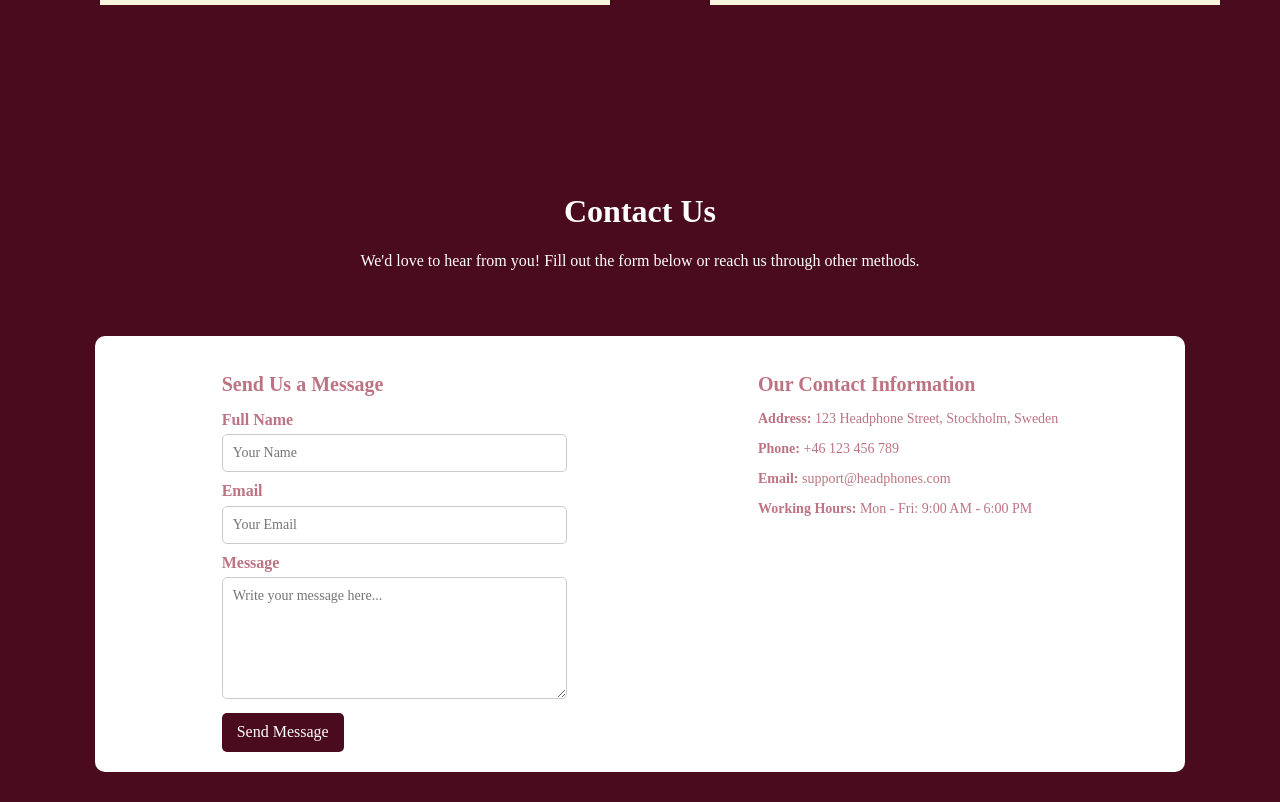
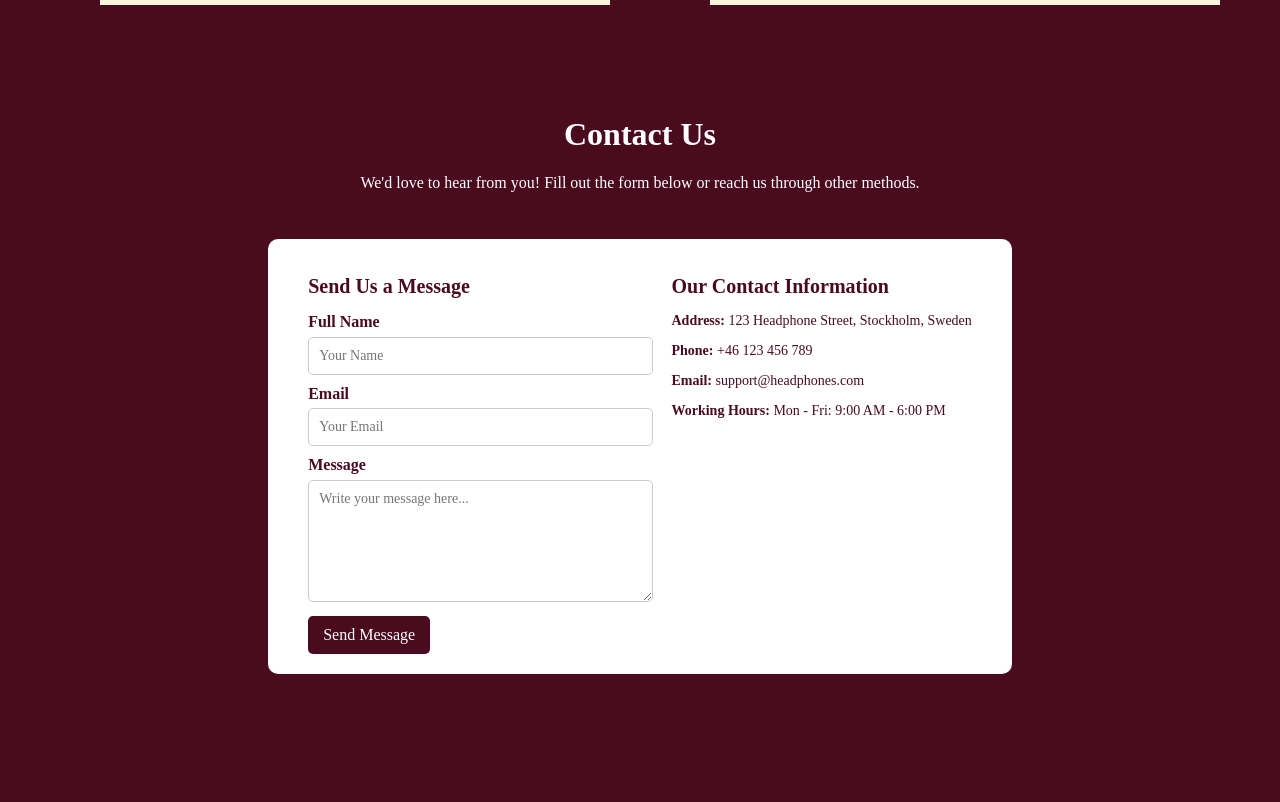
Before and after one commit to Hariniharidass/group-project-01, a plain HTML site: page index.html in a window 1280 px wide. Shown: the part 1428-2230 px from the top of the page. After the commit the page ends 2152 px from the top, so only its background shows below. Drawn offline with nearby package versions, Linux system fonts and the light colour scheme.

Commit message:
Fixed readme and css

```diff
--- a/index.html
+++ b/index.html
@@ -74,7 +74,7 @@
         </div>
       </div>
     </section>
-    <section>
+    <section class="main-contact-us-page">
       <div class="contact-us-header">
         <h1>Contact Us</h1>
         <p>
--- a/styles/index.css
+++ b/styles/index.css
@@ -22,7 +22,7 @@ body {
 */
 .products-display {
   width: 100%;
-  height: 180vh;
+  height: auto;
   margin-top: 100px;
   padding: 20px;
 }
@@ -41,12 +41,12 @@ body {
   display: flex;
   flex-direction: row;
   flex-wrap: wrap;
-  height: 240px;
+  height: auto;
   justify-content: center;
   align-content: flex-start;
   row-gap: 100px;
   column-gap: 100px;
-  padding-bottom: 200px;
+  padding-bottom: 40px;
 }
 
 .display-container > a {
@@ -296,21 +296,30 @@ body {
 ***********************************************************
 
 */
+.main-contact-us-page {
+  display: flex;
+  width: 100%;
+  height: auto;
+  flex-flow: row wrap;
+  justify-content: space-around;
+  margin-bottom: 50px;
+}
 
 .contact-us-header {
   text-align: center;
-  background: #4a0b1f;
   color: white;
-  padding: 20px;
+  width: 75%;
+  margin: 30px;
 }
 
 .contactcontainer {
   display: flex;
+  flex-wrap: wrap;
   justify-content: space-around;
-  max-width: 1050px;
-  margin: 30px auto;
+  width: 55%;
   background: white;
   padding: 20px;
+  color: #4a0b1f;
   border-radius: 10px;
 }
 
```
Also changed, not shown: images/contact-us.png (added), 1 other file.
